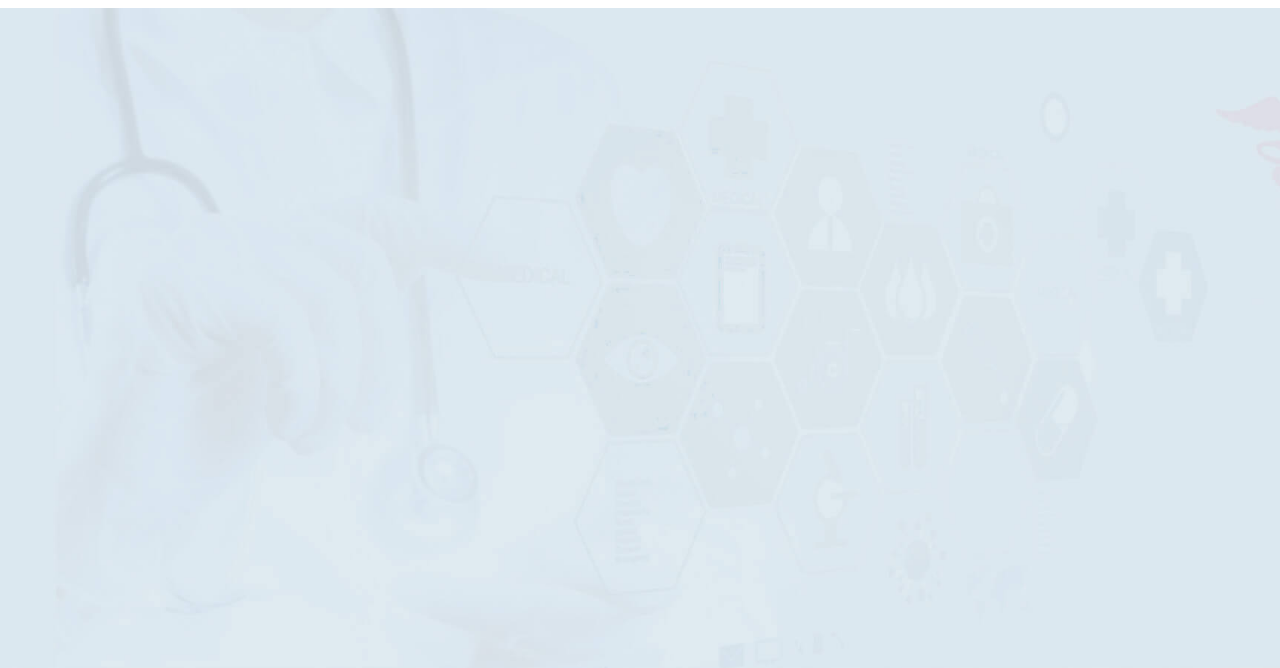
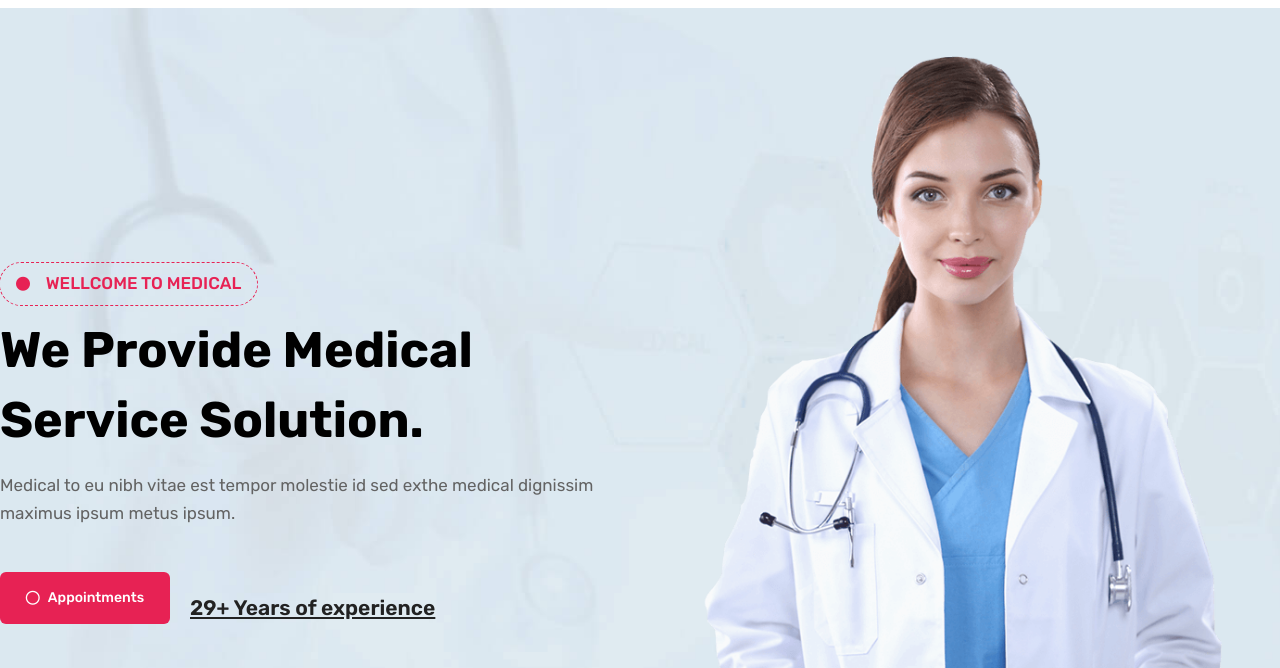
Before and after one commit to sharif-ahmed/mediba.github.io, a plain HTML site: page index.html in a window 1280 px wide. Shown: the part 132-800 px from the top of the page. Drawn offline with nearby package versions, Linux system fonts and the light colour scheme.

Commit message:
banner part done

```diff
--- a/index.html
+++ b/index.html
@@ -24,6 +24,7 @@
                 extend: {
                     colors: {
                         clifford: '#da373d',
+                        textBlackColor: '#222222',
                         themeRedColor: '#e72254',
                         themeDarkColor: '#203240',
                     },
@@ -277,9 +278,42 @@
 
     <main>
         <!-- banner start-->
-        <section class="bg-bannerBg pt-12 h-[calc(100vh-140px)]">
+        <section class="bg-bannerBg pt-12 ">
+            <!-- h-[calc(100vh-140px)] -->
             <div class="container mx-auto">
-
+                <!-- banner wrapper -->
+                <div class="flex flex-col gap-5 lg:flex-row items-center justify-center lg:justify-around px-2 lg:px-0">
+                    <!-- banner left side -->
+                    <div class="flex-1">
+                        <p
+                            class="inline-block uppercase text-themeRedColor rounded-full outline-1 outline-dashed py-2 px-4 font-medium">
+                            <i class="fa-solid fa-circle mr-3 text-sm"></i> WELLCOME TO MEDICAL
+                        </p>
+                        <h2
+                            class="text-[36px] md:text-[50px] leading-[60px] md:leading-[70px] text-[##222222] font-bold mt-[10px] mb-[16px]">
+                            We Provide
+                            Medical Service Solution.</h2>
+                        <p class="text-[#636363] text-[17px] leading-7 mb-[45px] ">Medical to eu nibh vitae est tempor
+                            molestie id sed exthe medical dignissim maximus ipsum
+                            metus ipsum.</p>
+                        <div class="flex flex-col lg:flex-row">
+                            <button type="button"
+                                class="w-[170px] flex justify-center items-center text-white bg-themeRedColor hover:bg-themeDarkColor outline-none font-medium rounded-md text-sm px-6 py-4 text-center">
+                                <i class="fa-regular fa-circle mr-2 "></i>
+                                <p>Appointments</p>
+                            </button>
+                            <a href="#"
+                                class="text-textBlackColor text-[21px] font-semibold underline mt-5 lg:ml-5 pb-7 lg:pb-0 inline-block">29+
+                                Years of experience</a>
+                        </div>
+                    </div>
+                    <!-- banner right side -->
+                    <div class="flex-1 hidden lg:block">
+                        <figure>
+                            <img class="w-full" src="./img/heo2.png" alt="">
+                        </figure>
+                    </div>
+                </div>
             </div>
         </section>
         <!-- banner end-->
```
